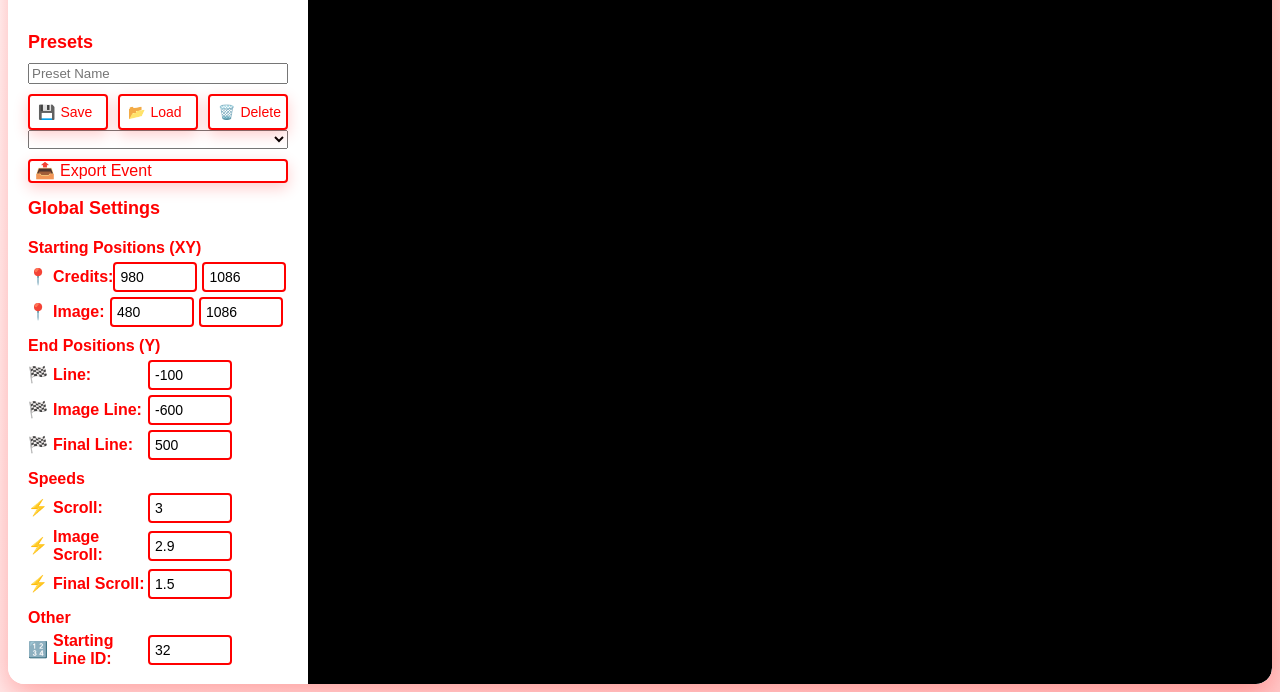
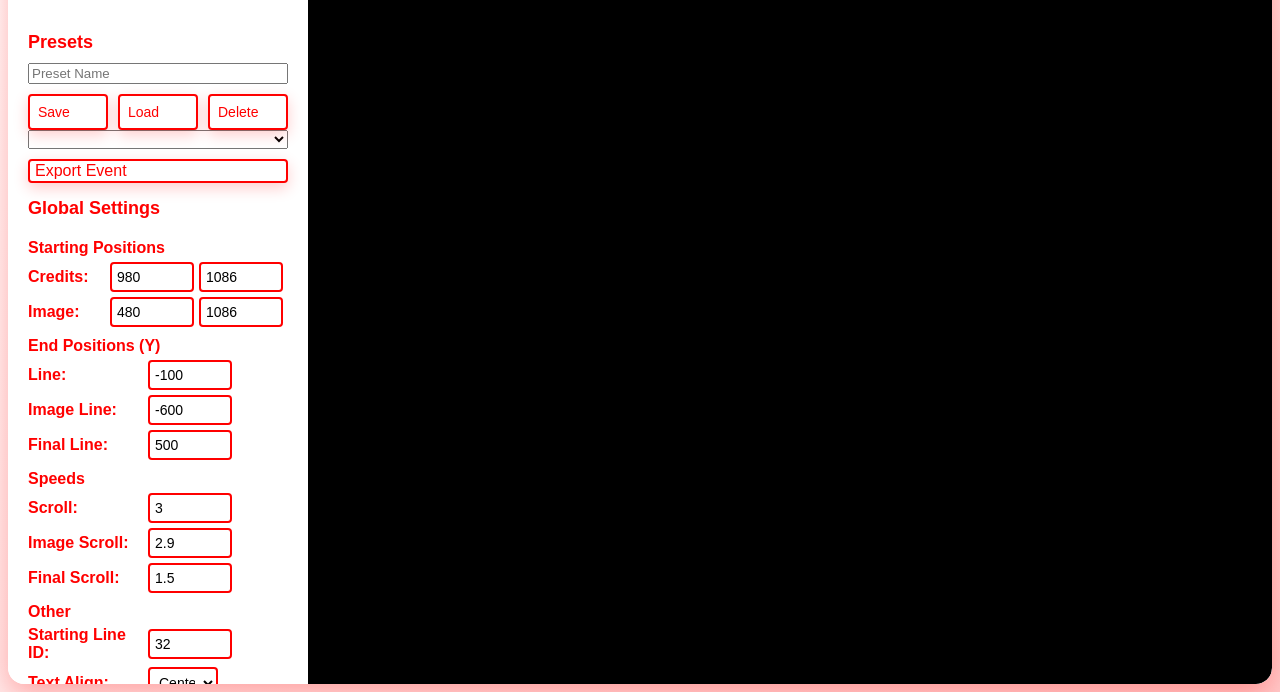
Before and after one commit to Meringue-Rouge/Bakin-Credits-Sequence-Builder, a plain HTML site: page index.html in a window 1280 px wide. Shown: the part 124-816 px from the top of the page. Drawn offline with Linux system fonts and the light colour scheme.

Commit message:
added text align

```diff
--- a/index.html
+++ b/index.html
@@ -24,59 +24,73 @@
             <h2 id="presets-title">Presets</h2>
             <input type="text" id="preset_name" placeholder="Preset Name">
             <div class="config-buttons">
-                <button class="action-button config-button" onclick="savePreset()"><span class="icon">💾</span> <span id="save-label">Save</span></button>
-                <button class="action-button config-button" onclick="loadPreset()"><span class="icon">📂</span> <span id="load-label">Load</span></button>
-                <button class="action-button config-button" onclick="deletePreset()"><span class="icon">🗑️</span> <span id="delete-preset-label">Delete</span></button>
+                <button class="action-button config-button" onclick="savePreset()">Save</button>
+                <button class="action-button config-button" onclick="loadPreset()">Load</button>
+                <button class="action-button config-button" onclick="deletePreset()">Delete</button>
             </div>
             <select id="preset_list"></select>
-            <button class="action-button export-button" onclick="exportEvent()"><span class="icon">📤</span> <span id="export-label">Export Event</span></button>
+            <button class="action-button export-button" onclick="exportEvent()">Export Event</button>
+
             <h2 id="global-settings-title">Global Settings</h2>
             <div class="global-settings">
                 <h3 id="starting-positions-title">Starting Positions</h3>
                 <div class="param-field">
-                    <span class="param-label"><span class="icon">📍</span> <span id="credits-label">Credits:</span></span>
+                    <span class="param-label">Credits:</span>
                     <input type="number" class="small-input" id="credits_x" value="980">
                     <input type="number" class="small-input" id="credits_y" value="1086">
                 </div>
                 <div class="param-field">
-                    <span class="param-label"><span class="icon">📍</span> <span id="image-label">Image:</span></span>
+                    <span class="param-label">Image:</span>
                     <input type="number" class="small-input" id="image_x" value="480">
                     <input type="number" class="small-input" id="image_y" value="1086">
                 </div>
+
                 <h3 id="end-positions-title">End Positions (Y)</h3>
                 <div class="param-field">
-                    <span class="param-label"><span class="icon">🏁</span> <span id="line-label">Line:</span></span>
+                    <span class="param-label">Line:</span>
                     <input type="number" class="small-input" id="end_of_line_y" value="-100">
                 </div>
                 <div class="param-field">
-                    <span class="param-label"><span class="icon">🏁</span> <span id="image-line-label">Image Line:</span></span>
+                    <span class="param-label">Image Line:</span>
                     <input type="number" class="small-input" id="end_of_image_line_y" value="-600">
                 </div>
                 <div class="param-field">
-                    <span class="param-label"><span class="icon">🏁</span> <span id="final-line-label">Final Line:</span></span>
+                    <span class="param-label">Final Line:</span>
                     <input type="number" class="small-input" id="final_end_of_line_y" value="500">
                 </div>
+
                 <h3 id="speeds-title">Speeds</h3>
                 <div class="param-field">
-                    <span class="param-label"><span class="icon">⚡</span> <span id="scroll-label">Scroll:</span></span>
+                    <span class="param-label">Scroll:</span>
                     <input type="number" step="0.1" class="small-input" id="scroll_speed" value="3">
                 </div>
                 <div class="param-field">
-                    <span class="param-label"><span class="icon">⚡</span> <span id="image-scroll-label">Image Scroll:</span></span>
+                    <span class="param-label">Image Scroll:</span>
                     <input type="number" step="0.1" class="small-input" id="image_scroll_speed" value="2.9">
                 </div>
                 <div class="param-field">
-                    <span class="param-label"><span class="icon">⚡</span> <span id="final-scroll-label">Final Scroll:</span></span>
+                    <span class="param-label">Final Scroll:</span>
                     <input type="number" step="0.1" class="small-input" id="final_line_scroll_speed" value="1.5">
                 </div>
+
                 <h3 id="other-title">Other</h3>
                 <div class="param-field">
-                    <span class="param-label"><span class="icon">🔢</span> <span id="starting-line-id-label">Starting Line ID:</span></span>
+                    <span class="param-label">Starting Line ID:</span>
                     <input type="number" class="small-input" id="starting_line_id" value="32">
                 </div>
+                <div class="param-field">
+                    <span class="param-label">Text Align:</span>
+                    <select id="text_align" class="small-input">
+                        <option value="0">Left</option>
+                        <option value="1" selected>Center</option>
+                        <option value="2">Right</option>
+                    </select>
+                </div>
             </div>
-            <button class="action-button clear-all-button" onclick="clearAll()"><span class="icon">🧹</span> <span id="clear-all-label">Clear All</span></button>
+
+            <button class="action-button clear-all-button" onclick="clearAll()">Clear All</button>
         </div>
+
         <div class="right-panel">
             <div id="block-list" class="sortable"></div>
             <div class="add-buttons">
--- a/script.js
+++ b/script.js
@@ -11,60 +11,26 @@ const blockDefaults = {
 
 const translations = {
     en: {
-        'presets-title': 'Presets',
-        'save-label': 'Save',
-        'load-label': 'Load',
-        'delete-preset-label': 'Delete',
-        'export-label': 'Export Event',
-        'global-settings-title': 'Global Settings',
-        'starting-positions-title': 'Starting Positions (XY)',
-        'credits-label': 'Credits:',
-        'image-label': 'Image:',
-        'end-positions-title': 'End Positions (Y)',
-        'line-label': 'Line:',
-        'image-line-label': 'Image Line:',
-        'final-line-label': 'Final Line:',
-        'speeds-title': 'Speeds',
-        'scroll-label': 'Scroll:',
-        'image-scroll-label': 'Image Scroll:',
-        'final-scroll-label': 'Final Scroll:',
-        'other-title': 'Other',
-        'starting-line-id-label': 'Starting Line ID:',
+        'presets-title': 'Presets', 'save-label': 'Save', 'load-label': 'Load', 'delete-preset-label': 'Delete',
+        'export-label': 'Export Event', 'global-settings-title': 'Global Settings',
+        'starting-positions-title': 'Starting Positions (XY)', 'credits-label': 'Credits:', 'image-label': 'Image:',
+        'end-positions-title': 'End Positions (Y)', 'line-label': 'Line:', 'image-line-label': 'Image Line:', 'final-line-label': 'Final Line:',
+        'speeds-title': 'Speeds', 'scroll-label': 'Scroll:', 'image-scroll-label': 'Image Scroll:', 'final-scroll-label': 'Final Scroll:',
+        'other-title': 'Other', 'starting-line-id-label': 'Starting Line ID:', 'text-align-label': 'Text Align:',
         'clear-all-label': 'Clear All',
-        'header-button-label': 'Header',
-        'title-button-label': 'Title',
-        'cast-button-label': 'Cast',
-        'image-button-label': 'Image',
-        'wait-button-label': 'Wait',
-        'final-button-label': 'Final'
+        'header-button-label': 'Header', 'title-button-label': 'Title', 'cast-button-label': 'Cast',
+        'image-button-label': 'Image', 'wait-button-label': 'Wait', 'final-button-label': 'Final'
     },
     ja: {
-        'presets-title': 'プリセット',
-        'save-label': '保存',
-        'load-label': '読み込む',
-        'delete-preset-label': '削除',
-        'export-label': 'イベントをエクスポート',
-        'global-settings-title': 'グローバル設定',
-        'starting-positions-title': '開始位置（XY）',
-        'credits-label': 'クレジット：',
-        'image-label': '画像：',
-        'end-positions-title': '終了位置（Y）',
-        'line-label': 'ライン：',
-        'image-line-label': '画像ライン：',
-        'final-line-label': '最終ライン：',
-        'speeds-title': '速度',
-        'scroll-label': 'スクロール：',
-        'image-scroll-label': '画像スクロール：',
-        'final-scroll-label': '最終スクロール：',
-        'other-title': 'その他',
-        'starting-line-id-label': '開始ラインID：',
+        'presets-title': 'プリセット', 'save-label': '保存', 'load-label': '読み込む', 'delete-preset-label': '削除',
+        'export-label': 'イベントをエクスポート', 'global-settings-title': 'グローバル設定',
+        'starting-positions-title': '開始位置（XY）', 'credits-label': 'クレジット：', 'image-label': '画像：',
+        'end-positions-title': '終了位置（Y）', 'line-label': 'ライン：', 'image-line-label': '画像ライン：', 'final-line-label': '最終ライン：',
+        'speeds-title': '速度', 'scroll-label': 'スクロール：', 'image-scroll-label': '画像スクロール：', 'final-scroll-label': '最終スクロール：',
+        'other-title': 'その他', 'starting-line-id-label': '開始ラインID：', 'text-align-label': 'テキスト配置：',
         'clear-all-label': 'すべてクリア',
-        'header-button-label': 'ヘッダー',
-        'title-button-label': 'タイトル',
-        'cast-button-label': 'キャスト',
-        'image-button-label': '画像',
-        'wait-button-label': '待機',
-        'final-button-label': '最終'
+        'header-button-label': 'ヘッダー', 'title-button-label': 'タイトル', 'cast-button-label': 'キャスト',
+        'image-button-label': '画像', 'wait-button-label': '待機', 'final-button-label': '最終'
     }
 };
 
@@ -312,7 +278,8 @@ function getGlobals() {
         scroll_speed: parseFloat(document.getElementById('scroll_speed').value) || 3,
         image_scroll_speed: parseFloat(document.getElementById('image_scroll_speed').value) || 2.9,
         final_line_scroll_speed: parseFloat(document.getElementById('final_line_scroll_speed').value) || 1.5,
-        starting_line_id: parseInt(document.getElementById('starting_line_id').value) || 32
+        starting_line_id: parseInt(document.getElementById('starting_line_id').value) || 32,
+        text_align: parseInt(document.getElementById('text_align').value) || 1   // ← New global setting
     };
 }
 
@@ -328,6 +295,7 @@ function setGlobals(g) {
     document.getElementById('image_scroll_speed').value = g.image_scroll_speed;
     document.getElementById('final_line_scroll_speed').value = g.final_line_scroll_speed;
     document.getElementById('starting_line_id').value = g.starting_line_id;
+    document.getElementById('text_align').value = g.text_align;   // ← Restore on preset load
 }
 
 function exportEvent() {
@@ -494,8 +462,19 @@ function generateAddLineId() {
     return generateVariable('current_line_id', 1, true);
 }
 
-function generateSPText(text, style) {
-    return '\t\tコマンド\tSPTEXT\n\t\t\tローカル変数\tcurrent_line_id\n\t\t\t文字列\t' + text + '\n\t\t\tローカル変数\tcurrent_line_scale\n\t\t\t整数\t' + style.color + '\n\t\t\t整数\t1\n\t\t\tローカル変数\tcredits_x\n\t\t\tローカル変数\tcredits_y\n\t\t\t整数\t' + style.param8 + '\n\t\t\t整数\t' + style.param9 + '\n\t\tコマンド終了';
+function generateSPText(text, style, g) {
+    // 8th parameter = text alignment (0 = Left, 1 = Center, 2 = Right)
+    return '\t\tコマンド\tSPTEXT\n' +
+           '\t\t\tローカル変数\tcurrent_line_id\n' +
+           '\t\t\t文字列\t' + text + '\n' +
+           '\t\t\tローカル変数\tcurrent_line_scale\n' +
+           '\t\t\t整数\t' + style.color + '\n' +
+           '\t\t\t整数\t1\n' +
+           '\t\t\tローカル変数\tcredits_x\n' +
+           '\t\t\tローカル変数\tcredits_y\n' +
+           '\t\t\t整数\t' + g.text_align + '\n' +   // ← Global alignment applied here
+           '\t\t\t整数\t' + style.param9 + '\n' +
+           '\t\tコマンド終了';
 }
 
 function generateSPMove(isFinal, g) {
@@ -518,11 +497,11 @@ function generateSPHIDE(isFinal) {
 }
 
 const blockStyles = {
-    header: {color: -2522751, param8: 1, param9: 1, preWait: 0.4, scale: 200},
-    title: {color: -5742, param8: 1, param9: 2, preWait: 0.4, scale: 130},
-    cast: {color: -1, param8: 1, param9: 2, preWait: 0.2, additionalWait: 0.1, scale: 100},
-    final: {color: -1, param8: 1, param9: 2, preWait: 1, scale: 130},
-    image: {preWait: 0.5}
+    header: {color: -2522751, param9: 1, preWait: 0.4, scale: 200},
+    title:  {color: -5742,    param9: 2, preWait: 0.4, scale: 130},
+    cast:   {color: -1,       param9: 2, preWait: 0.2, additionalWait: 0.1, scale: 100},
+    final:  {color: -1,       param9: 2, preWait: 1,   scale: 130},
+    image:  {preWait: 0.5}
 };
 
 document.getElementById('language').addEventListener('change', updateLanguage);
```
